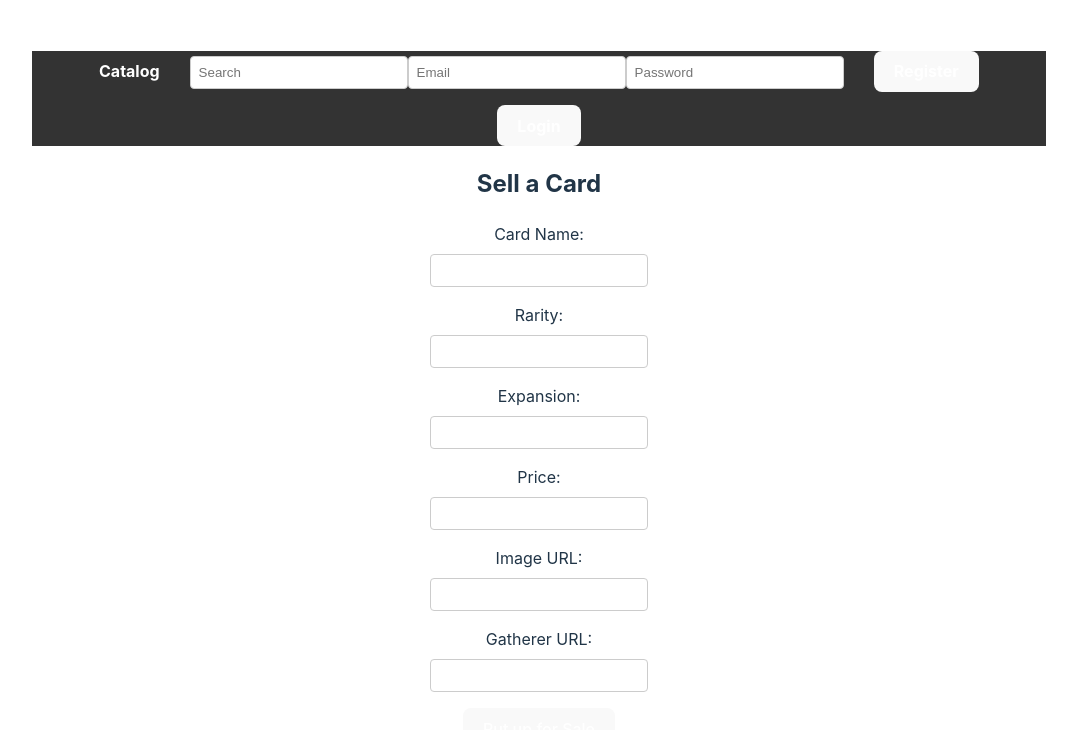
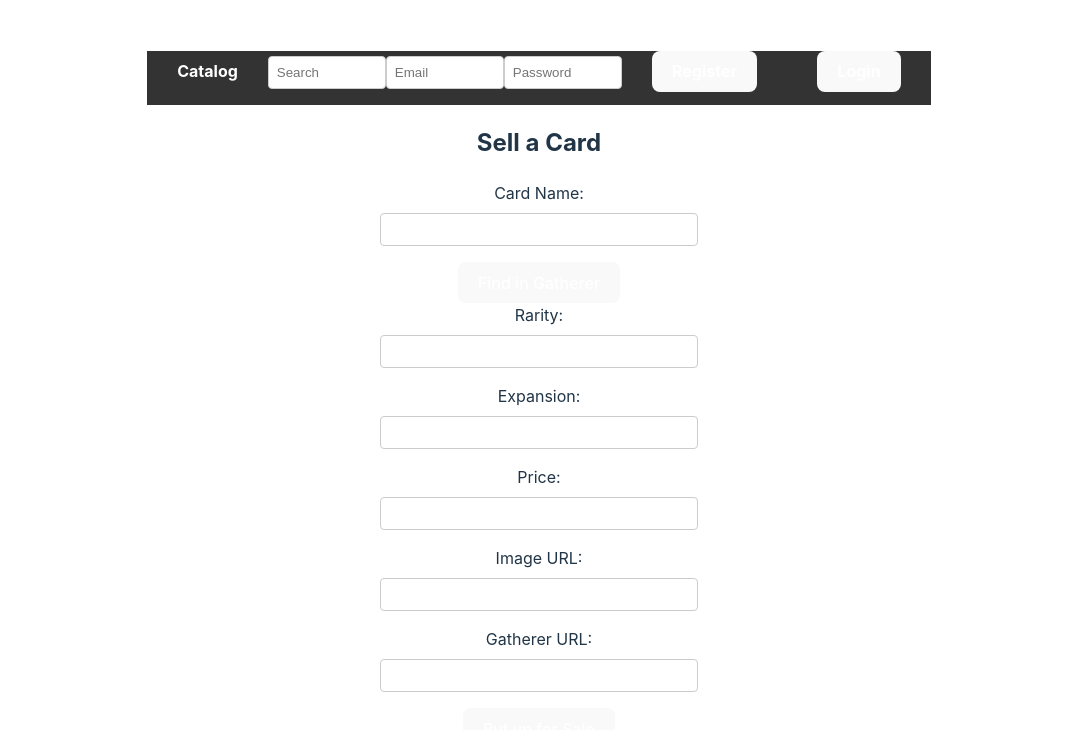
Before and after one commit to SRStoyanov/MTG-Marketplace, a React (Vite) app: page /sell in a window 1280 px wide. Shown: the top 730 px of the page, without its empty margins (101-1178 px from the left). Built offline with nearby package versions, Linux system fonts and the light colour scheme; no server answers.

Commit message:
Gatherer API interaction
- connected to the Gatherer API, so that users can lookup a card by its name, and if it is found, its rarity, expansion, image and link are automatically filled out

```diff
--- a/src/components/Edit.css
+++ b/src/components/Edit.css
@@ -11,11 +11,14 @@ label {
 }
 
 input {
-  width: 60%;
   padding: 8px;
   margin-bottom: 16px;
   border: 1px solid #ccc;
   border-radius: 4px;
+}
+
+.editInput {
+  max-width: 300px;
 }
 
 button {
--- a/src/components/Edit.jsx
+++ b/src/components/Edit.jsx
@@ -4,7 +4,7 @@ import { useParams, useNavigate } from "react-router-dom";
 import { doc, getDoc } from "firebase/firestore";
 import { db } from "../services/firebase";
 import { editMTGCard } from "../services/firebaseUtils";
-import "./sell.css";
+import "./edit.css";
 
 const Edit = () => {
   const { cardId } = useParams();
@@ -79,36 +79,42 @@ const Edit = () => {
       <h2>Edit Card</h2>
       <label>Card Name:</label>
       <input
+        className="editInput"
         type="text"
         value={card.cardName}
         onChange={(e) => setCard({ ...card, cardName: e.target.value })}
       />
       <label>Rarity:</label>
       <input
+        className="editInput"
         type="text"
         value={card.rarity}
         onChange={(e) => setCard({ ...card, rarity: e.target.value })}
       />
       <label>Expansion:</label>
       <input
+        className="editInput"
         type="text"
         value={card.expansion}
         onChange={(e) => setCard({ ...card, expansion: e.target.value })}
       />
       <label>Price:</label>
       <input
+        className="editInput"
         type="number"
         value={card.price}
         onChange={(e) => setCard({ ...card, price: e.target.value })}
       />
       <label>Image URL:</label>
       <input
+        className="editInput"
         type="text"
         value={card.imageUrl}
         onChange={(e) => setCard({ ...card, imageUrl: e.target.value })}
       />
       <label>Gatherer URL:</label>
       <input
+        className="editInput"
         type="text"
         value={card.gathererUrl}
         onChange={(e) => setCard({ ...card, gathererUrl: e.target.value })}
--- a/src/components/Navbar.css
+++ b/src/components/Navbar.css
@@ -6,7 +6,7 @@ nav {
 }
 
 input {
-  max-width: 200px;
+  max-width: 100px;
 }
 
 .menu .nav-link {
--- a/src/components/Sell.css
+++ b/src/components/Sell.css
@@ -11,11 +11,14 @@ label {
 }
 
 input {
-  width: 60%;
   padding: 8px;
   margin-bottom: 16px;
   border: 1px solid #ccc;
   border-radius: 4px;
+}
+
+.sellInput {
+  max-width: 300px;
 }
 
 button {
@@ -32,6 +35,7 @@ button:hover {
   background-color: #45a049;
 }
 
+#findInGathererButton,
 #sellButton {
   display: block;
   margin: auto;
--- a/src/components/Sell.jsx
+++ b/src/components/Sell.jsx
@@ -52,41 +52,79 @@ const Sell = () => {
     }
   };
 
+  const handleFindInGatherer = async () => {
+    try {
+      // Use the MTG API to search for card details
+      const response = await fetch(
+        `https://api.magicthegathering.io/v1/cards?name=${cardName}`
+      );
+      const data = await response.json();
+
+      // Check if there is at least one card found
+      if (data.cards && data.cards.length > 0) {
+        const firstCard = data.cards[0]; // Assuming the first card is the desired one
+
+        // Update input fields with gathered information
+        setRarity(firstCard.rarity || "");
+        setExpansion(firstCard.set || "");
+        setImageUrl(firstCard.imageUrl || "");
+        setGathererUrl(
+          `https://gatherer.wizards.com/Pages/Card/Details.aspx?multiverseid=${
+            firstCard.multiverseid || ""
+          }`
+        );
+      } else {
+        alert("Card not found on Gatherer.");
+      }
+    } catch (error) {
+      console.error("Error searching for card:", error);
+    }
+  };
+
   return (
     <div id="root">
       <h2>Sell a Card</h2>
       <label>Card Name:</label>
       <input
+        className="sellInput"
         type="text"
         value={cardName}
         onChange={(e) => setCardName(e.target.value)}
       />
+      <button id="findInGathererButton" onClick={handleFindInGatherer}>
+        Find in Gatherer
+      </button>
       <label>Rarity:</label>
       <input
+        className="sellInput"
         type="text"
         value={rarity}
         onChange={(e) => setRarity(e.target.value)}
       />
       <label>Expansion:</label>
       <input
+        className="sellInput"
         type="text"
         value={expansion}
         onChange={(e) => setExpansion(e.target.value)}
       />
       <label>Price:</label>
       <input
+        className="sellInput"
         type="number"
         value={price}
         onChange={(e) => setPrice(e.target.value)}
       />
       <label>Image URL:</label>
       <input
+        className="sellInput"
         type="text"
         value={imageUrl}
         onChange={(e) => setImageUrl(e.target.value)}
       />
       <label>Gatherer URL:</label>
       <input
+        className="sellInput"
         type="text"
         value={gathererUrl}
         onChange={(e) => setGathererUrl(e.target.value)}
```
